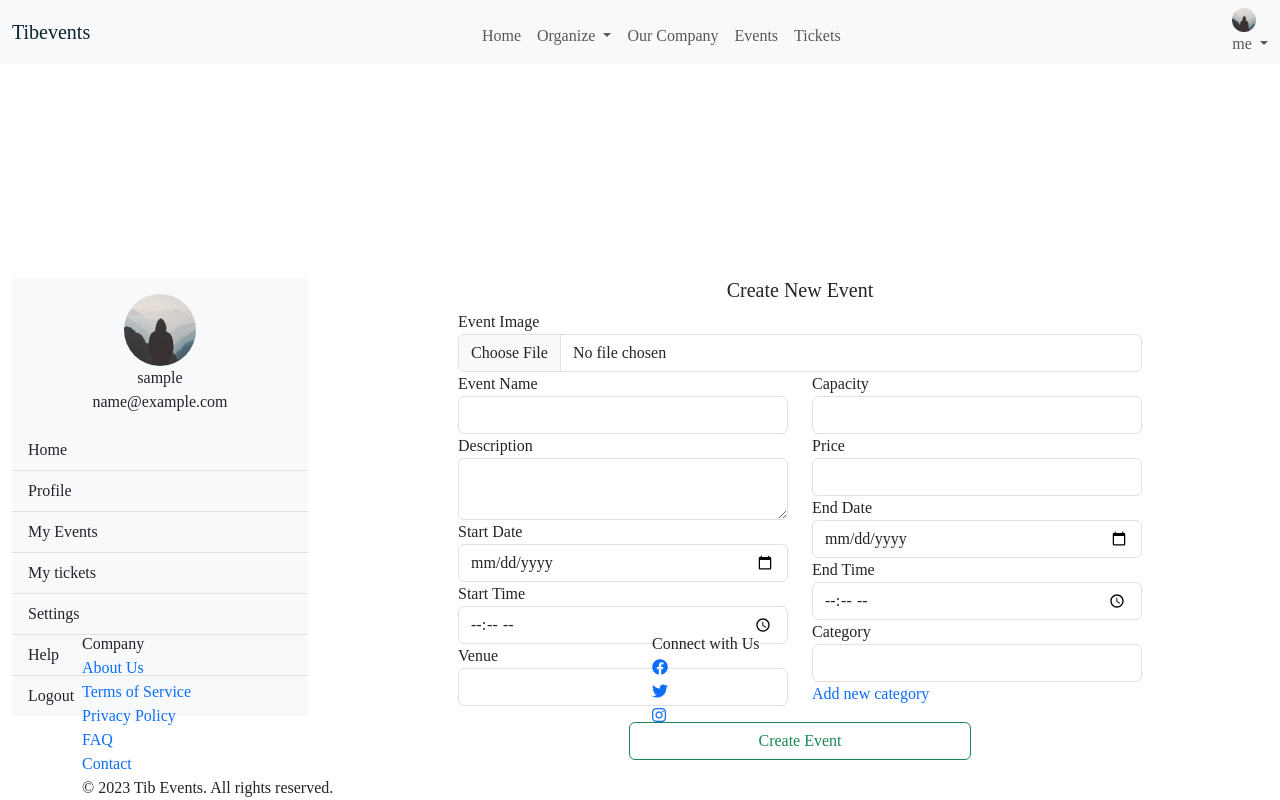
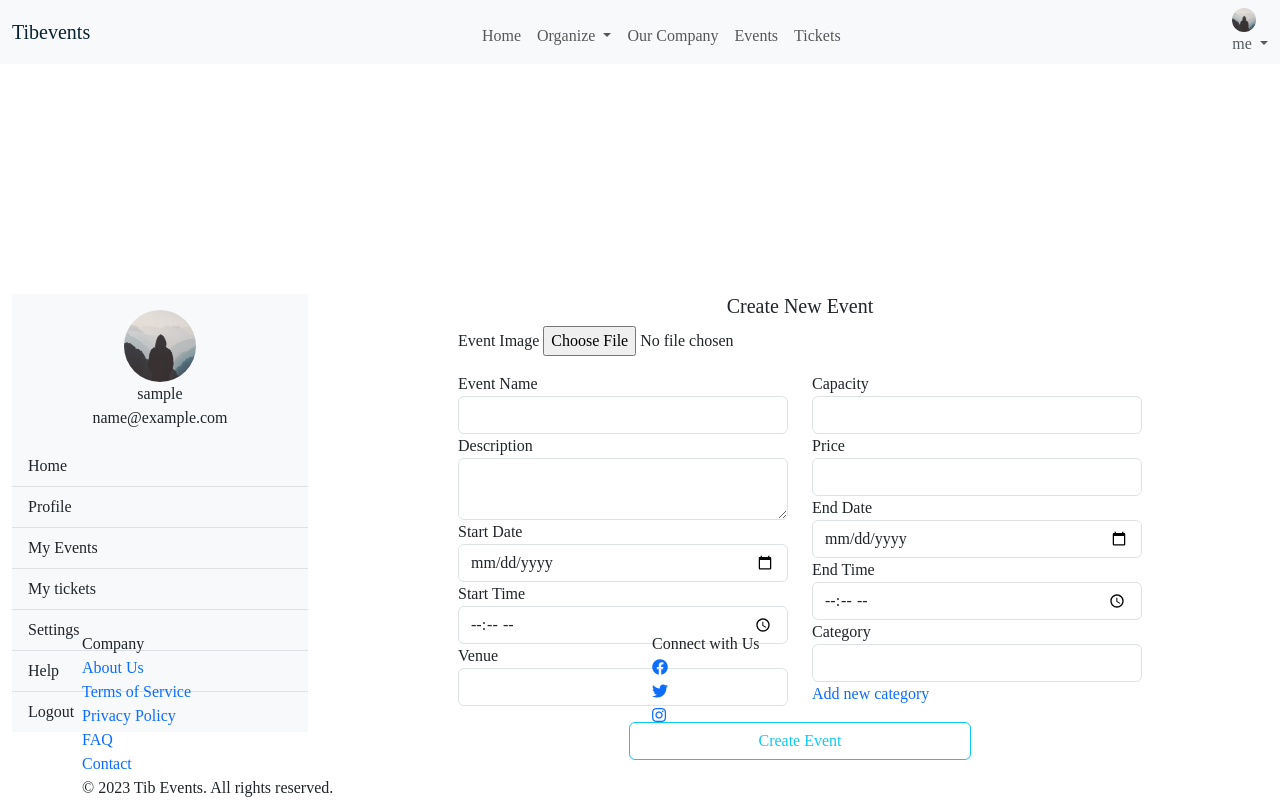
Before and after one commit to tmoris/moristickets, a Flask app: page /create_event in a window 1280 px wide. Run offline with Flask 3, Linux system fonts and the light colour scheme; the visitor is signed in with stand-in values (Sample User, id 1); some libraries are stand-ins or nearby versions.

Commit message:
Add margins

```diff
--- a/app/templates/event/create_event.html
+++ b/app/templates/event/create_event.html
@@ -7,25 +7,28 @@
 
 
 <div class="container-fluid">
-	<div class="row mb-4">
+	<div class="row mt-4 mb-4">
 		<div class="col-md-3">
 			{% include "user/sidebar.html" %}
 		</div>
 		<div class="col-md-9">
 			<section class="container">
-
-
-
-
 				<section class="w-75 m-auto">
 					<h1 class="text-center h5"> Create {{ title }}</h1>
 					<form action="" method="POST" enctype="multipart/form-data">
 						<div class="form-group">
 							{{form.hidden_tag()}}
 						</div>
-						{{ render_field(form.image) }}
-
-
+						 <div class="form-group img-drop-wrapper mb-3" id="img-drop-wrapper">
+          {{form.image.label(class="form-control-label img-input-label") }}
+          {{
+          form.image(class="form-control-file img-input") }}
+          {% if form.image.errors %}
+          {% for error in form.image.errors %}
+          <span class="text-danger"> {{ error }} <br></span>
+          {% endfor %}
+          {% endif %}
+        </div>
 						<div class="row">
 							<div class="col-md-6">
 								{{ render_field(form.event_name) }}
@@ -50,14 +53,16 @@
 						</div>
 
 						<div class="form-group d-flex justify-content-center">
-							{{ form.submit(class="btn btn-outline-success mt-3 mb-3 w-50") }}
+							{{ form.submit(class="btn btn-outline-info mt-3 mb-3 w-50") }}
 						</div>
 					</form>
 				</section>
-		</div>
+				</section>
+
+			</div>
 
 	</div>
-	</section>
+
 
 </div>
 </div>
--- a/app/templates/event/event_detail.html
+++ b/app/templates/event/event_detail.html
@@ -9,8 +9,8 @@
             alt="Event Image"
             class="card-img-top"
           />
-          <div class="card-body">
-            <h5 class="card-title">{{event.event_name}}</h5>
+          <div class="card-body card-text">
+            <h3 class="card-title">{{event.event_name}}</h3>
             {% if event.organizers[0] == current_user %}
             <div class="btn-group">
               <a
--- a/app/templates/ticket/ticket_type_detail.html
+++ b/app/templates/ticket/ticket_type_detail.html
@@ -6,7 +6,7 @@
 {% block content %}
 
 <div class="container-fluid">
-	<div class="row mb-4">
+	<div class="row mt-4 mb-4">
 		<div class="col-md-3">
 			{% include "user/sidebar.html" %}
 		</div>
--- a/app/templates/user/home.html
+++ b/app/templates/user/home.html
@@ -1,7 +1,7 @@
 {% extends "base.html" %} {% block content %}
 
 <div class="container-fluid">
-  <div class="row mb-4">
+  <div class="row mb-4 mt-4">
     <div class="col-md-3">
       {% include "user/sidebar.html" %}
     </div>
@@ -17,7 +17,7 @@
                 alt="Event Image"
                 class="card-img-top"
               />
-              <div class="card-body">
+              <div class="card-body card-text">
                 <h5 class="card-title">{{event.event_name}}</h5>
                 {% if event.organizers[0] == current_user %}
                 <div class="btn-group">
```
Also changed, not shown: app/templates/ticket/user_tickets.html (+43 -25 lines).
